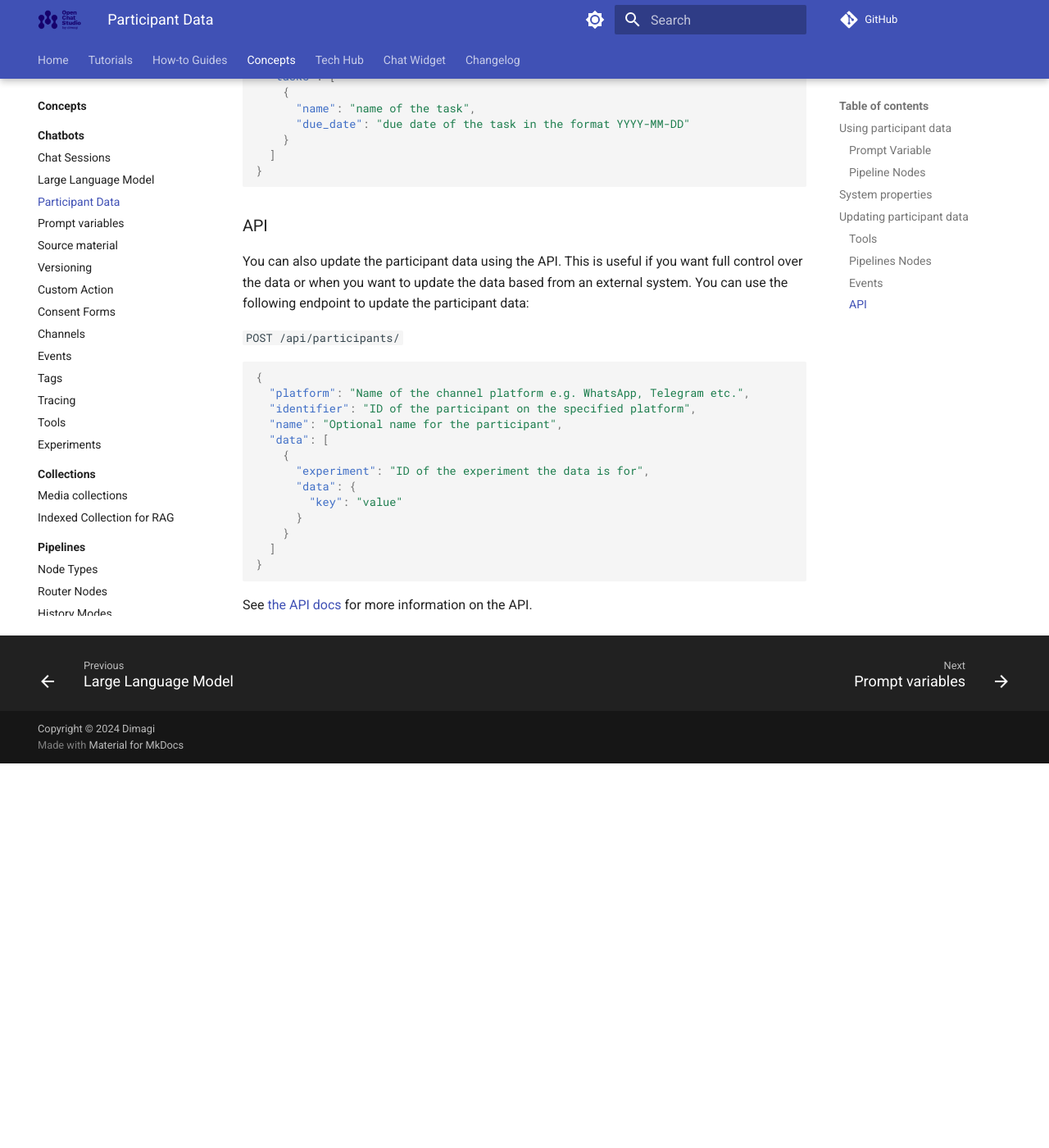
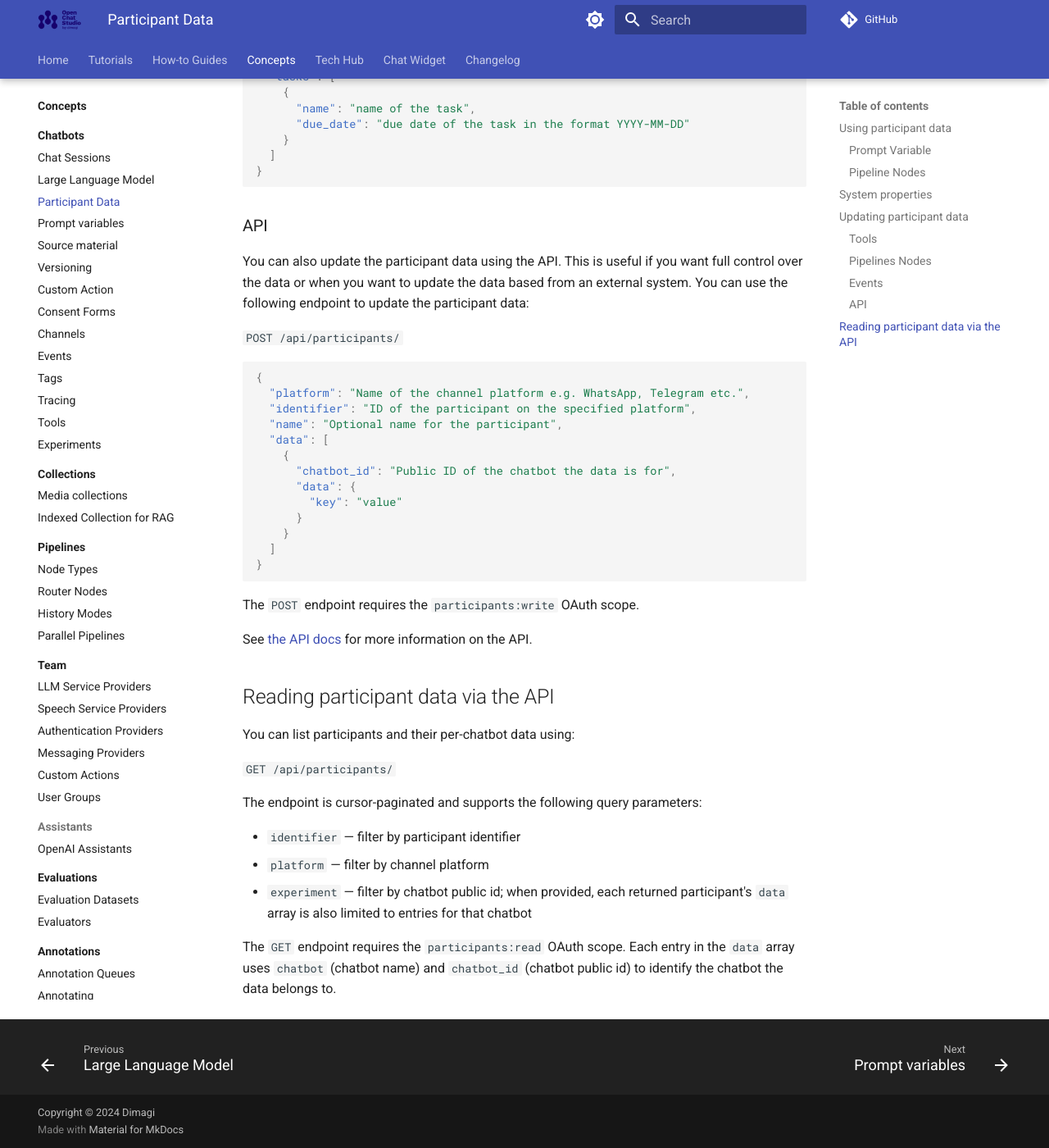
Before and after one commit to dimagi/open-chat-studio-docs, an MkDocs documentation site: the page built from docs/concepts/participant_data.md, in a window 1280 px wide and 1400 px high, scrolled down 2141 px. Shown: the whole window at 82% size. Built offline with MkDocs 1.6.1 and Material for MkDocs 9.7.7, drawn with Linux system fonts in a browser that asks for light colours; a script that is not in the unit is left out; comment, search, counter and statistics services are not loaded; before the commit the page ends 3072 px from its top, so only the background shows below that.

Commit message:
update changelog and docs from OCS PR #3334

````diff
--- a/docs/concepts/participant_data.md
+++ b/docs/concepts/participant_data.md
@@ -94,7 +94,7 @@ data:
   "name": "Optional name for the participant",
   "data": [
     {
-      "experiment": "ID of the experiment the data is for",
+      "chatbot_id": "Public ID of the chatbot the data is for",
       "data": {
         "key": "value"
       }
@@ -103,5 +103,21 @@ data:
 }
 ```
 
+The `POST` endpoint requires the `participants:write` OAuth scope.
+
 See [the API docs](https://openchatstudio.com/api/docs/#tag/Participants/operation/update_participant_data){target="_blank"}
 for more information on the API.
+
+## Reading participant data via the API
+
+You can list participants and their per-chatbot data using:
+
+`GET /api/participants/`
+
+The endpoint is cursor-paginated and supports the following query parameters:
+
+* `identifier` — filter by participant identifier
+* `platform` — filter by channel platform
+* `experiment` — filter by chatbot public id; when provided, each returned participant's `data` array is also limited to entries for that chatbot
+
+The `GET` endpoint requires the `participants:read` OAuth scope. Each entry in the `data` array uses `chatbot` (chatbot name) and `chatbot_id` (chatbot public id) to identify the chatbot the data belongs to.
````
Also changed, not shown: docs/changelog.md (+4 -0 lines).
